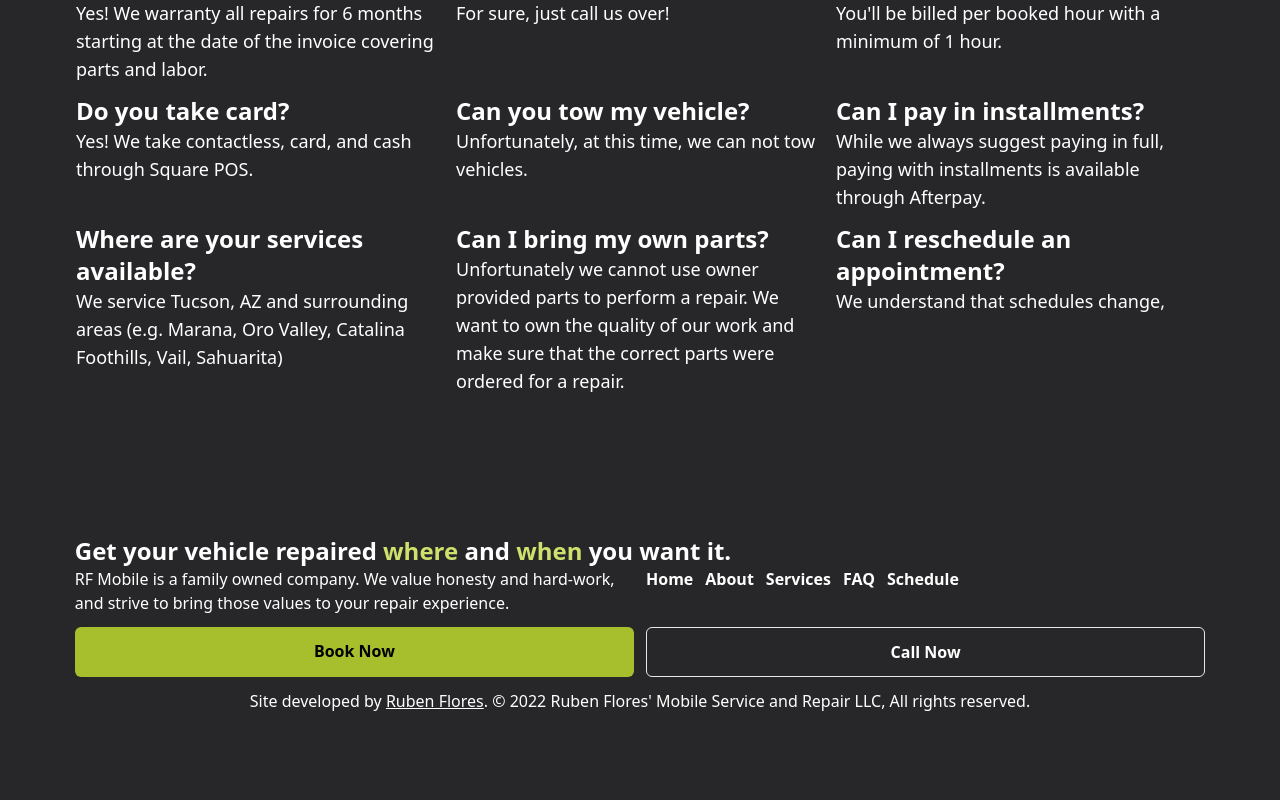
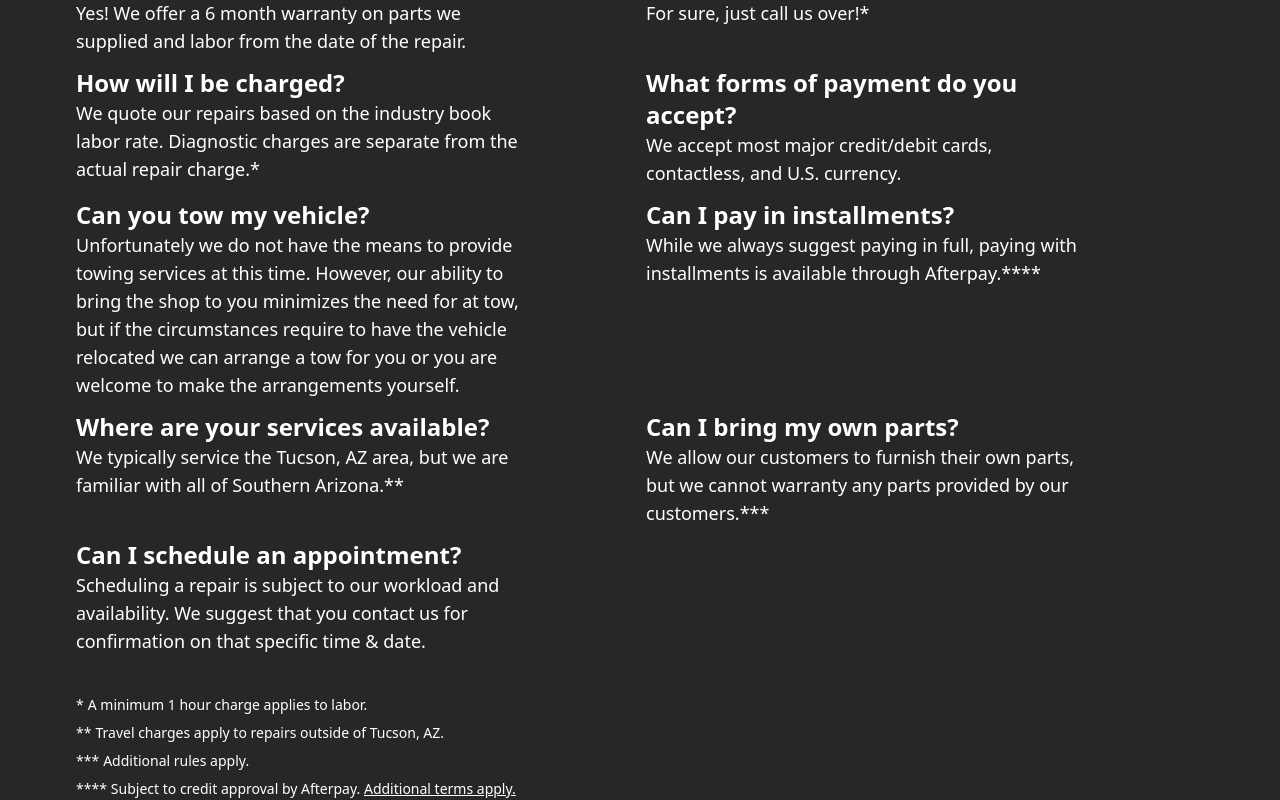
Before and after one commit to Reboot-Codes/rf-mobile-service, a Next.js app: page /faq in a window 1280 px wide. Shown: the part 285-1085 px from the top of the page. Before the commit the page ends 1018 px from the top, so only its background shows below. Built offline with nearby package versions, Linux system fonts and the light colour scheme.

Commit message:
Update FAQs.

```diff
--- a/src/pages/faq.tsx
+++ b/src/pages/faq.tsx
@@ -1,3 +1,4 @@
+import Link from "next/link";
 import React from "react";
 import PageLayout from "../components/layout/Page";
 
@@ -8,49 +9,86 @@ const faqs: {
   {
     title: "Do you offer a warranty?",
     response:
-      "Yes! We warranty all repairs for 6 months starting at the date of the invoice covering parts and labor.",
+      "Yes! We offer a 6 month warranty on parts we supplied and labor from the date of the repair.",
   },
   {
     title: "Do you do jump starts?",
-    response: "For sure, just call us over!",
+    response: "For sure, just call us over!*",
   },
   {
     title: "How will I be charged?",
-    response: "You'll be billed per booked hour with a minimum of 1 hour.",
+    response:
+      "We quote our repairs based on the industry book labor rate. Diagnostic charges are separate from the actual repair charge.*",
   },
   {
-    title: "Do you take card?",
-    response: "Yes! We take contactless, card, and cash through Square POS.",
+    title: "What forms of payment do you accept?",
+    response:
+      "We accept most major credit/debit cards, contactless, and U.S. currency.",
   },
   {
     title: "Can you tow my vehicle?",
-    response: "Unfortunately, at this time, we can not tow vehicles.",
+    response:
+      "Unfortunately we do not have the means to provide towing services at this time. However, our ability to bring the shop to you minimizes the need for at tow, but if the circumstances require to have the vehicle relocated we can arrange a tow for you or you are welcome to make the arrangements yourself.",
   },
   {
     title: "Can I pay in installments?",
     response:
-      "While we always suggest paying in full, paying with installments is available through Afterpay.",
+      "While we always suggest paying in full, paying with installments is available through Afterpay.****",
   },
   {
     title: "Where are your services available?",
     response:
-      "We service Tucson, AZ and surrounding areas (e.g. Marana, Oro Valley, Catalina Foothills, Vail, Sahuarita)",
+      "We typically service the Tucson, AZ area, but we are familiar with all of Southern Arizona.**",
   },
   {
     title: "Can I bring my own parts?",
     response:
-      "Unfortunately we cannot use owner provided parts to perform a repair. We want to own the quality of our work and make sure that the correct parts were ordered for a repair.",
+      "We allow our customers to furnish their own parts, but we cannot warranty any parts provided by our customers.***",
   },
   {
-    title: "Can I reschedule an appointment?",
-    response: "We understand that schedules change, ",
+    title: "Can I schedule an appointment?",
+    response:
+      "Scheduling a repair is subject to our workload and availability. We suggest that you contact us for confirmation on that specific time & date.",
+  },
+];
+
+const asterisks: {
+  label: string;
+  response: string | JSX.Element | JSX.Element[];
+}[] = [
+  {
+    label: "*",
+    response: "A minimum 1 hour charge applies to labor.",
+  },
+  {
+    label: "**",
+    response: "Travel charges apply to repairs outside of Tucson, AZ.",
+  },
+  {
+    label: "***",
+    response: "Additional rules apply.",
+  },
+  {
+    label: "****",
+    response: (
+      <>
+        Subject to credit approval by Afterpay.{" "}
+        <Link
+          href="https://www.afterpay.com/terms-of-service"
+          target="_blank"
+          className="underline"
+        >
+          Additional terms apply.
+        </Link>
+      </>
+    ),
   },
 ];
 
 export default function Page() {
   return (
     <PageLayout name="FAQ">
-      <div className="w-[90%] mx-auto px-3 grid gap-3 md:grid-cols-2 lg:grid-cols-3 mt-5">
+      <div className="w-[90%] mx-auto px-3 grid gap-3 md:grid-cols-2 mt-5 mb-10">
         {faqs.map((faq, id) => (
           <div key={id} className="max-w-md">
             <h2 className="text-2xl font-bold">{faq.title}</h2>
@@ -58,6 +96,14 @@ export default function Page() {
           </div>
         ))}
       </div>
+      <div className="w-[90%] mx-auto text-sm">
+        {asterisks.map((asterisk, id) => (
+          <div key={id} className="mb-2 flex flex-row space-x-1 mx-3">
+            <p>{asterisk.label}</p>
+            <p>{asterisk.response}</p>
+          </div>
+        ))}
+      </div>
     </PageLayout>
   );
 }
```
